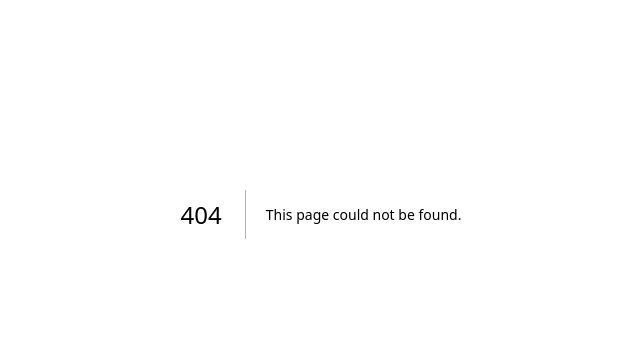
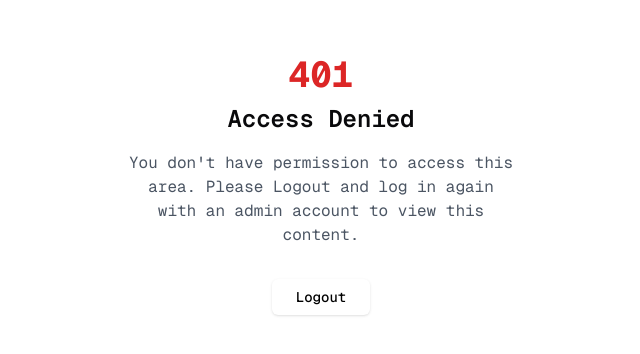
Before and after one commit to Faizan711/my-blog-cms, a Next.js app: page /unauthorized in a window 1280 px wide. Before the commit this address had no page. Shown: the part 186-540 px from the top of the page, without its empty margins (319-959 px from the left). Built offline with nearby package versions, Linux system fonts and the light colour scheme.

Commit message:
page for users accessing admin routes

```diff
--- /dev/null
+++ b/src/app/unauthorized/page.tsx
@@ -0,0 +1,38 @@
+"use client";
+
+import { Button } from "@/components/ui/button";
+import { signOut } from "next-auth/react";
+
+export default function Unauthorized() {
+  return (
+    <div className="min-h-screen flex items-center justify-center">
+      <div className="max-w-md w-full space-y-8 p-8">
+        <div className="text-center">
+          <h1 className="text-4xl font-bold text-red-600 mb-2">401</h1>
+          <h2 className="text-2xl font-semibold text-whitesmoke mb-4">
+            Access Denied
+          </h2>
+          <p className="text-gray-600 mb-8">
+            You don&apos;t have permission to access this area. Please Logout
+            and log in again with an admin account to view this content.
+          </p>
+          <div className="space-y-4">
+            <Button
+              onClick={() => signOut({ callbackUrl: "/login", redirect: true })}
+              className="inline-block bg-white text-black px-6 py-2 rounded-md  transition-colors"
+            >
+              Logout
+            </Button>
+            <br />
+            <a
+              href="/"
+              className="inline-block text-white border border-white px-6 py-2 rounded-md transition-colors"
+            >
+              Return to Home
+            </a>
+          </div>
+        </div>
+      </div>
+    </div>
+  );
+}
```
